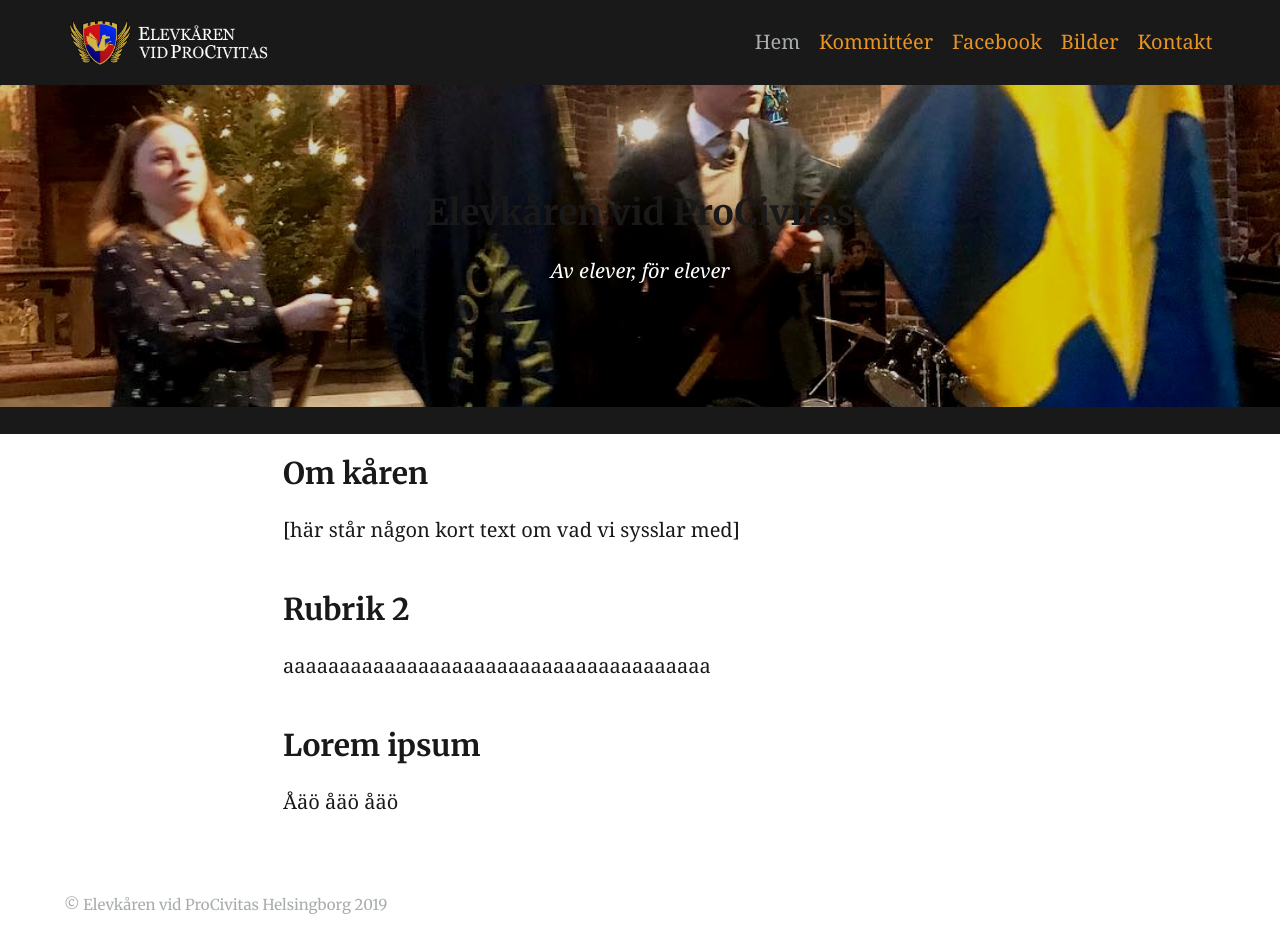
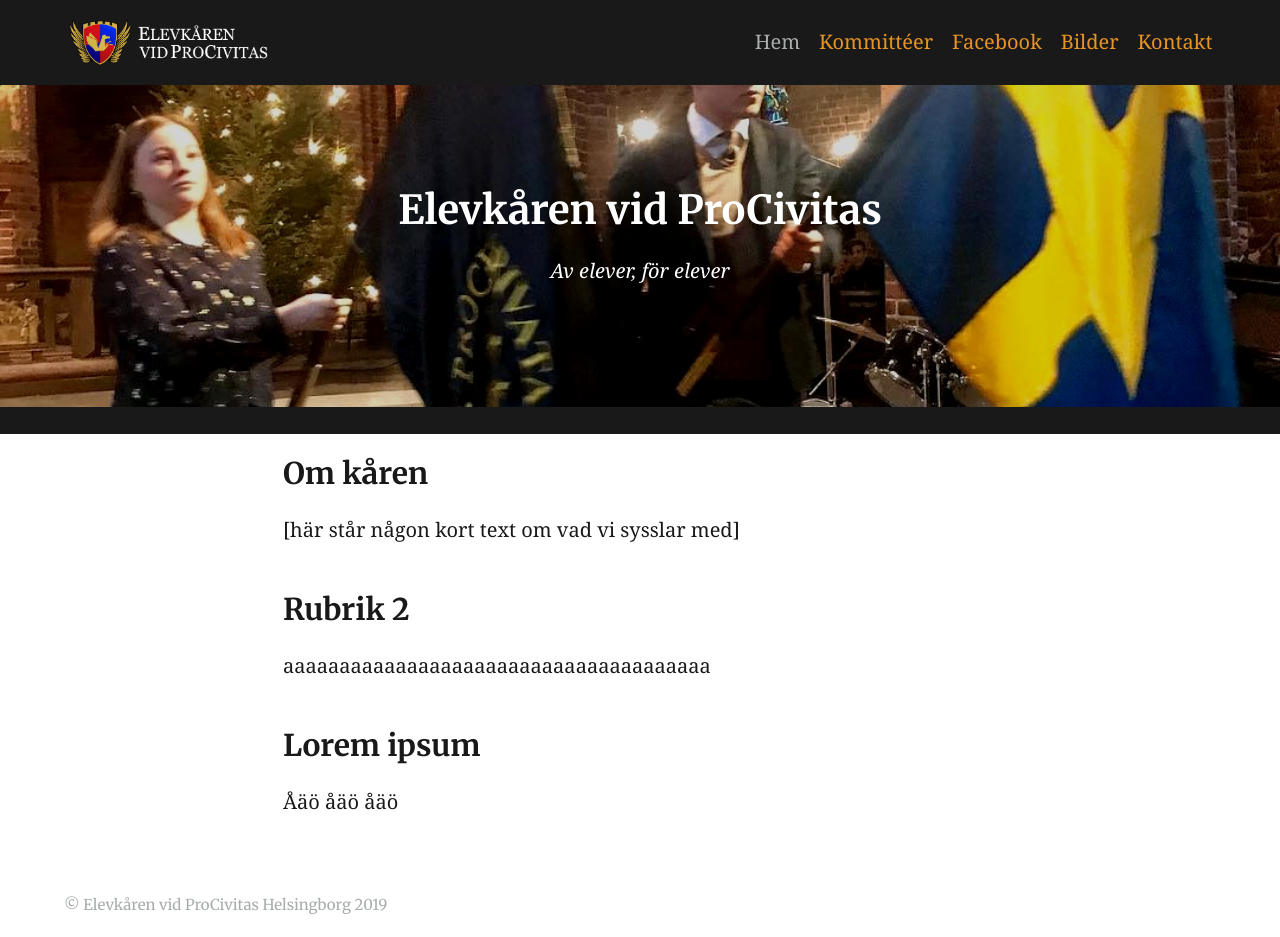
Before and after one commit to ekvp/ekvp.github.io, a Jekyll site: the page built from index.md, in a window 1280 px wide. Built offline with Jekyll 4.4.1, drawn with Linux system fonts in a browser that asks for light colours; our own code applies the rules of GitHub Pages for plain Markdown files.

Commit message:
Update index.md

```diff
--- a/index.md
+++ b/index.md
@@ -1,7 +1,7 @@
 ---
 title:
 feature_text: |
-  ## Elevkåren vid ProCivitas
+  <h1 style="color: #FFFFFF;">Elevkåren vid ProCivitas</h1>
   *Av elever, för elever*
 feature_image: "indexbild.jpg"
 excerpt: " "
```
